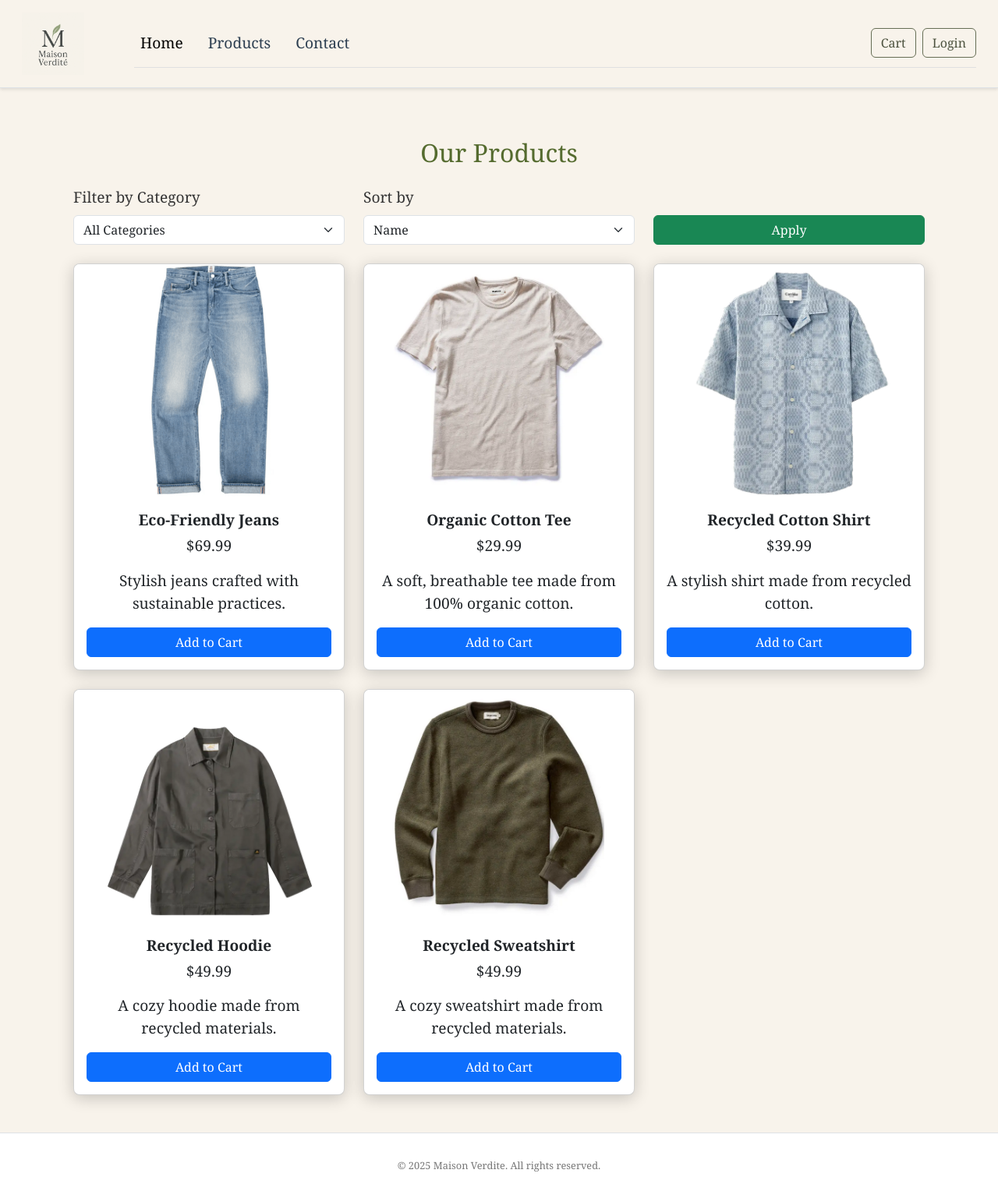
After one commit to Emiliaa1/IA1_Tema, a Flask app: page /products in a window 1280 px wide. The commit adds this page. Shown: the whole page at 78% size. Run offline with Flask 3, Linux system fonts and the light colour scheme; some libraries are stand-ins or nearby versions.

Commit message:
Contact + Products + Database

```diff
--- a/app/data/products.py
+++ b/app/data/products.py
@@ -4,34 +4,39 @@ products = [
         "name": "Organic Cotton Tee",
         "price": 29.99,
         "image": "images/Tshirt1.png",
-        "description": "A soft, breathable tee made from 100% organic cotton."
+        "description": "A soft, breathable tee made from 100% organic cotton.",
+        "category": "T-Shirts"
     },
     {
         "id": 2,
         "name": "Recycled Sweatshirt",
         "price": 49.99,
         "image": "images/Sweater1.png",
-        "description": "A cozy sweatshirt made from recycled materials."
+        "description": "A cozy sweatshirt made from recycled materials.",
+        "category": "Sweatshirts"
     },
     {
         "id": 3,
         "name": "Eco-Friendly Jeans",
         "price": 69.99,
         "image": "images/Jeans1.png",
-        "description": "Stylish jeans crafted with sustainable practices."
+        "description": "Stylish jeans crafted with sustainable practices.",
+        "category": "Jeans"
     },
     {
         "id": 4,
         "name": "Recycled Hoodie",
         "price": 49.99,
         "image": "images/Jacket1.png",
-        "description": "A cozy hoodie made from recycled materials."
+        "description": "A cozy hoodie made from recycled materials.",
+        "category": "Hoodies"
     },
     {
         "id": 5,
         "name": "Recycled Cotton Shirt",
-        "price": 69.99,
+        "price": 39.99,
         "image": "images/Shirt1.png",
-        "description": "Stylish jeans crafted with sustainable practices."
+        "description": "A stylish shirt made from recycled cotton.",
+        "category": "Shirts"
     }
 ]
--- a/app/main_app.py
+++ b/app/main_app.py
@@ -4,6 +4,8 @@ from .pages.index import index_pages
 from .pages.cart import cart_pages
 from .pages.login import login_pages
 from .pages.checkout import checkout_pages
+from .pages.contact import contact_pages
+from .pages.products_flask import products_pages
 
 # Initialize the Flask application
 # Note: static folder means all files in there will be automatically offered over HTTP
@@ -15,3 +17,5 @@ app.register_blueprint(index_pages)
 app.register_blueprint(cart_pages)
 app.register_blueprint(login_pages)
 app.register_blueprint(checkout_pages)
+app.register_blueprint(contact_pages)
+app.register_blueprint(products_pages)
--- /dev/null
+++ b/app/pages/products_flask.py
@@ -0,0 +1,36 @@
+from flask import Blueprint, render_template, request
+from app.data.products import products
+
+products_pages = Blueprint("products", __name__)
+
+@products_pages.route("/products", methods=["GET"])
+def products_page():
+    # Get filter and sort parameters
+    category = request.args.get("category", "")
+    sort = request.args.get("sort", "name")
+
+    # Ensure all products have a category key
+    for product in products:
+        product.setdefault("category", "Uncategorized")
+
+    # Filter products by category
+    filtered_products = [p for p in products if not category or p["category"] == category]
+
+    # Sort products
+    if sort == "price_asc":
+        filtered_products.sort(key=lambda x: x["price"])
+    elif sort == "price_desc":
+        filtered_products.sort(key=lambda x: x["price"], reverse=True)
+    else:  # Default sort by name
+        filtered_products.sort(key=lambda x: x["name"])
+
+    # Get unique categories for the filter dropdown
+    categories = sorted(set(p["category"] for p in products))
+
+    return render_template(
+        "products.html",
+        products=filtered_products,
+        categories=categories,
+        selected_category=category,
+        sort=sort
+    )
--- a/templates/_layout.html
+++ b/templates/_layout.html
@@ -26,9 +26,6 @@
                                 <a class="nav-link" href="/products">Products</a>
                             </li>
                             <li class="nav-item">
-                                <a class="nav-link" href="/about">About</a>
-                            </li>
-                            <li class="nav-item">
                                 <a class="nav-link" href="/contact">Contact</a>
                             </li>
                         </ul>
--- /dev/null
+++ b/templates/products.html
@@ -0,0 +1,52 @@
+{% extends "_layout.html" %}
+
+{% block title %}Products – Maison Verdite{% endblock %}
+
+{% block content %}
+<div class="container my-5">
+  <h2 class="text-center mb-4" style="color: #556B2F;">Our Products</h2>
+
+  <!-- Filter and Sort Options -->
+  <form method="GET" action="{{ url_for('products.products_page') }}" class="mb-4">
+    <div class="row">
+      <div class="col-md-4">
+        <label for="category" class="form-label">Filter by Category</label>
+        <select class="form-select" id="category" name="category">
+          <option value="">All Categories</option>
+          {% for category in categories %}
+          <option value="{{ category }}" {% if category == selected_category %}selected{% endif %}>{{ category }}</option>
+          {% endfor %}
+        </select>
+      </div>
+      <div class="col-md-4">
+        <label for="sort" class="form-label">Sort by</label>
+        <select class="form-select" id="sort" name="sort">
+          <option value="name" {% if sort == 'name' %}selected{% endif %}>Name</option>
+          <option value="price_asc" {% if sort == 'price_asc' %}selected{% endif %}>Price: Low to High</option>
+          <option value="price_desc" {% if sort == 'price_desc' %}selected{% endif %}>Price: High to Low</option>
+        </select>
+      </div>
+      <div class="col-md-4 d-flex align-items-end">
+        <button type="submit" class="btn btn-success w-100">Apply</button>
+      </div>
+    </div>
+  </form>
+
+  <!-- Products Grid -->
+  <div class="row g-4">
+    {% for product in products %}
+    <div class="col-md-4">
+      <div class="card product-card">
+        <img src="{{ url_for('static', filename=product.image) }}" class="card-img-top" alt="{{ product.name }}">
+        <div class="card-body">
+          <h5 class="card-title">{{ product.name }}</h5>
+          <p class="card-text">${{ '%.2f' % product.price }}</p>
+          <p class="card-text">{{ product.description }}</p>
+          <a href="/cart/add-item?id={{ product.id }}" class="btn btn-primary">Add to Cart</a>
+        </div>
+      </div>
+    </div>
+    {% endfor %}
+  </div>
+</div>
+{% endblock %}
```
Also changed, not shown: app/pages/checkout.py (+122 -28 lines), app/pages/contact.py (added, +8 -0 lines), submitted-data/order_20250513131639.json (added, +25 -0 lines), templates/cart.html (+13 -0 lines), templates/contact.html (+64 -0 lines), siteia1_simple.db (added).
